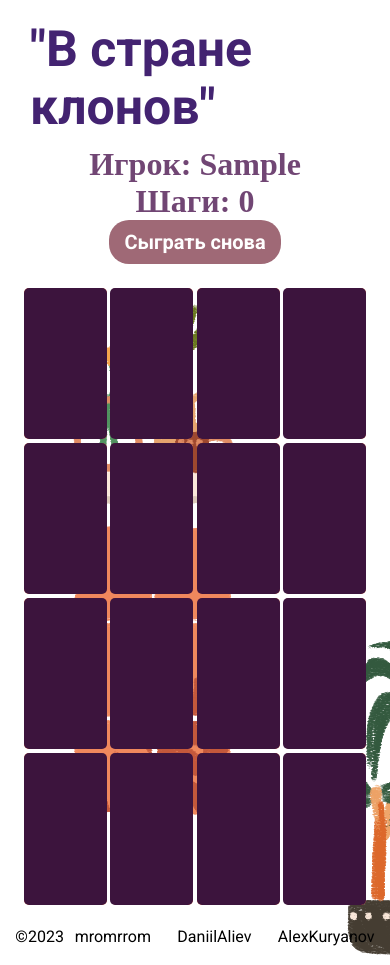
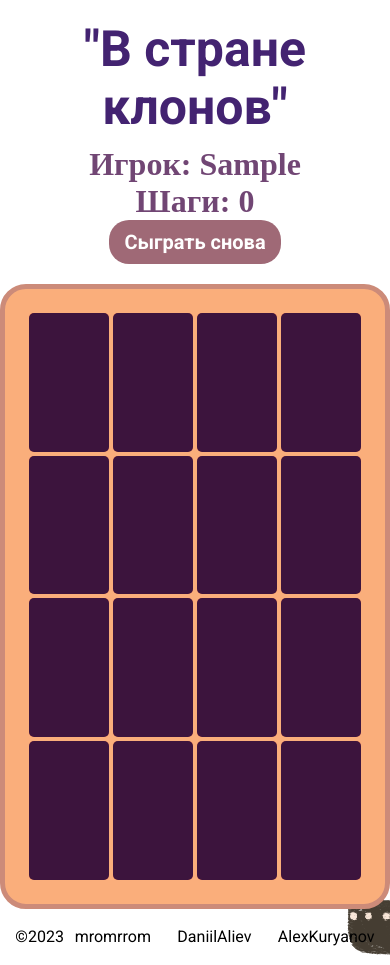
Before and after one commit to AlexKuryanov/game-42, a React (Vite) app: page /login in a window 390 px wide. Both pictures are taken after typing "Sample" into the empty fields and a click on the button "Начать игру!". Built offline with nearby package versions, Linux system fonts and the light colour scheme.

Commit message:
commit styles

```diff
--- a/src/style.css
+++ b/src/style.css
@@ -36,6 +36,7 @@ body{
 
 .header-title {
   font-family: Roboto, sans-serif;
+  text-align: center;
   font-weight: 700;
   font-size: 50px;
   color: #432371;
@@ -43,6 +44,7 @@ body{
 
 .info-container {
   display: flex;
+  column-gap: 40px;
   flex-wrap: wrap;
   max-width: 500px;
   width: 100%;
@@ -86,9 +88,12 @@ body{
 }
 
 .cards-list {
+  background-color: #FAAE7B;
+  border: 5px #CC8B79 solid;
+  border-radius: 26px;
   max-width: 900px;
   width: 100%;
-  padding: 0 40px;
+  padding: 20px 20px;
   margin: 0 auto;
   height: 74vh;
   display: flex;
@@ -279,7 +284,7 @@ body{
 
 @media (max-width: 560px) {
   .cards-list {
-    padding: 0 20px;
+    padding: 20px 20px;
   }
 
   .info-container {
```
